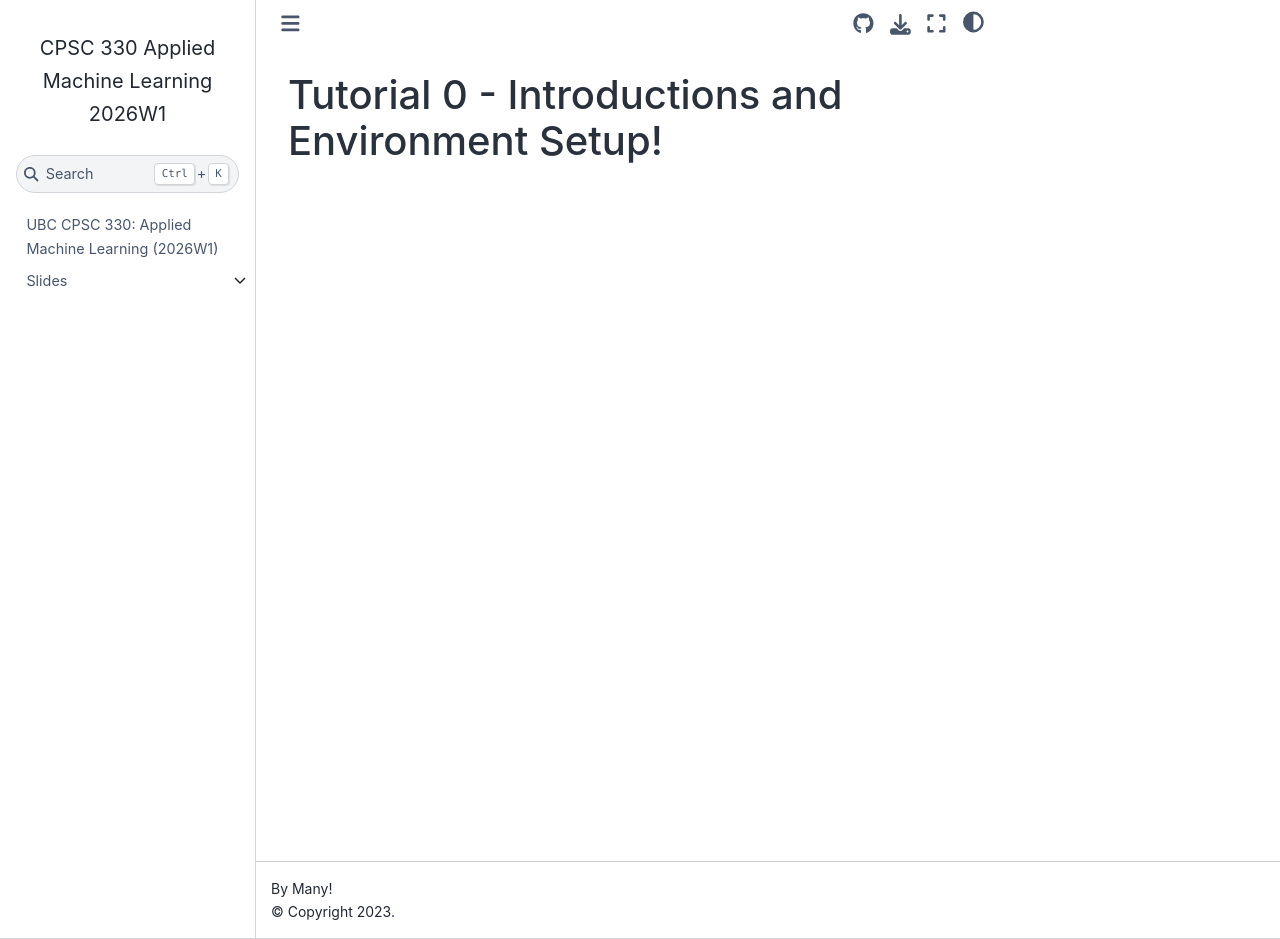
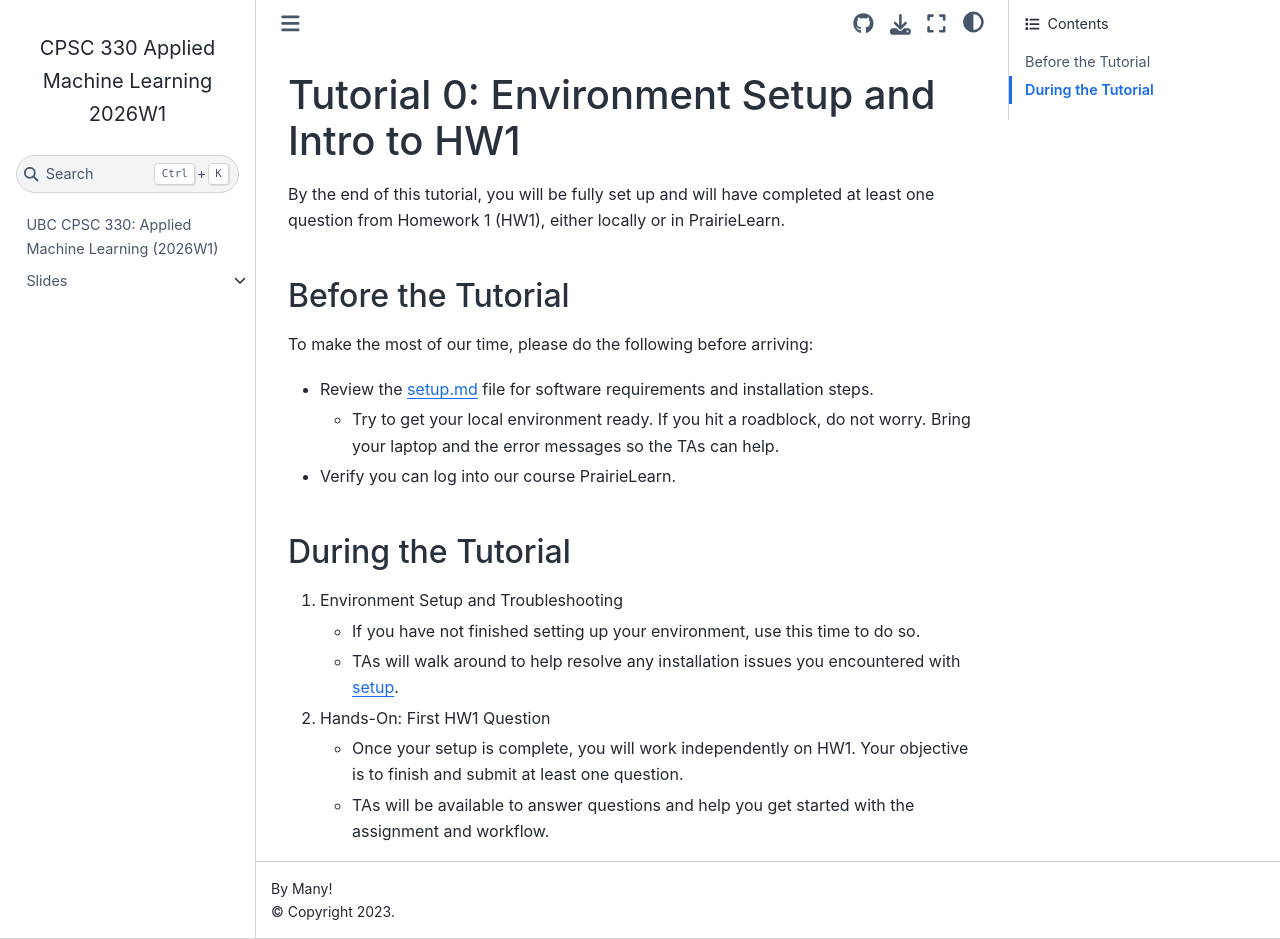
Before and after one commit to UBC-CS/cpsc330-2026W1, a Jupyter Book: the page built from content/tutorials/00_tutorial0.md, in a window 1280 px wide and 939 px high. Built offline with Jupyter Book 1.0.4 settings and Sphinx 7.4.7 and the Sphinx Book theme 1.1.4, drawn with Linux system fonts in a browser that asks for light colours; pages that are not in the unit, such as notebooks, are missing from menus; comment, search, counter and statistics services are not loaded.

Commit message:
Update 00_tutorial0.md

```diff
--- a/content/tutorials/00_tutorial0.md
+++ b/content/tutorials/00_tutorial0.md
@@ -1 +1,20 @@
-# Tutorial 0 - Introductions and Environment Setup!
+# Tutorial 0: Environment Setup and Intro to HW1
+
+By the end of this tutorial, you will be fully set up and will have completed at least one question from Homework 1 (HW1), either locally or in PrairieLearn.
+
+## Before the Tutorial
+To make the most of our time, please do the following before arriving:
+
+- Review the [setup.md](../../docs/setup.md) file for software requirements and installation steps.
+  - Try to get your local environment ready. If you hit a roadblock, do not worry. Bring your laptop and the error messages so the TAs can help.
+- Verify you can log into our course PrairieLearn.
+
+## During the Tutorial
+
+1. Environment Setup and Troubleshooting
+   - If you have not finished setting up your environment, use this time to do so.
+   - TAs will walk around to help resolve any installation issues you encountered with [setup](../../docs/setup.md).
+
+2. Hands-On: First HW1 Question
+   - Once your setup is complete, you will work independently on HW1. Your objective is to finish and submit at least one question.
+   - TAs will be available to answer questions and help you get started with the assignment and workflow.
```
